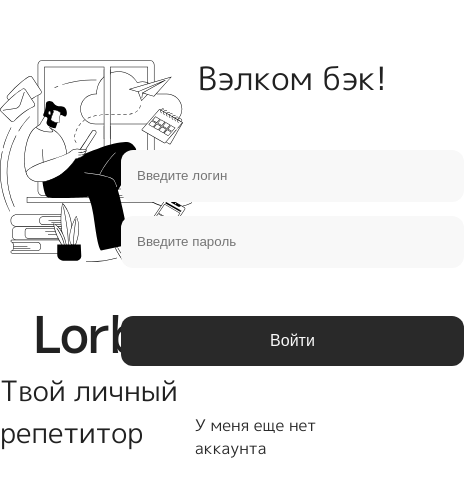
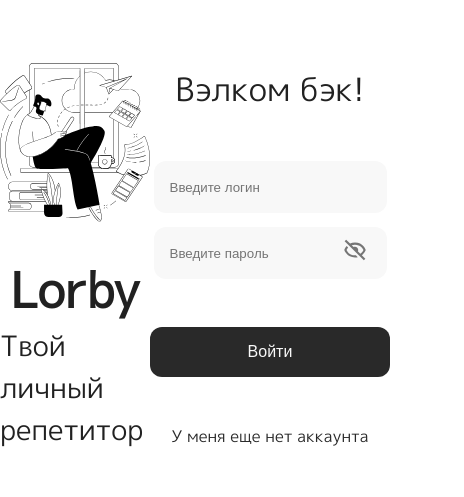
Before and after one commit to ainaziko/lorby, a React (Create React App) app: page / in a window 390 px wide. Shown: the part 165-662 px from the top of the page, 464 px wide, since content can reach past the window. Built offline with nearby package versions, Linux system fonts and the light colour scheme.

Commit message:
added dynamic eye icon to password input

```diff
--- a/src/components/forms/login/LoginForm.jsx
+++ b/src/components/forms/login/LoginForm.jsx
@@ -1,40 +1,69 @@
 import { useFormik } from "formik";
 import { Link } from "react-router-dom";
-import React from "react";
+import React, { useState } from "react";
 import { basicSchema } from "../../../schemas";
-import styles from './LoginForm.module.css'
+import styles from './LoginForm.module.css';
+import { ReactComponent as EyeIcon } from '../../../assets/iconEyeOn.svg'
+import { ReactComponent as EyeOffIcon } from '../../../assets/iconEyeOff.svg'
 
 const onSubmit = async (values, actions) => {
-    console.log(values)
-    console.log(actions)
+    console.log(values);
+    console.log(actions);
     await new Promise((resolve) => setTimeout(resolve, 1000));
     actions.resetForm();
 }
 
 const LoginForm = () => {
+    const [visible, setVisible] = useState(false);
 
-    const {values, isSubmitting,  handleChange, handleBlur, handleSubmit } = useFormik({
+    const { values, isSubmitting, handleChange, handleBlur, handleSubmit } = useFormik({
         initialValues: {
-             login: "",
-             password: ""
+            login: "",
+            password: ""
         },
         validationSchema: basicSchema,
         onSubmit
-    })
+    });
 
-    return(
+    const toggleVisibility = () => {
+        setVisible(!visible);
+    }
+
+    return (
         <form className={styles.loginForm} onSubmit={handleSubmit}>
             <p className={styles.greeting}>Вэлком бэк!</p>
             <div className={styles.inputs}>
-                <input className={styles.loginInput} id="login" value={values.login} placeholder="Введите логин" onChange={handleChange} onBlur={handleBlur}/>
-                <input className={styles.passwordInput} id="password" type="password" value={values.password} placeholder="Введите пароль" onChange={handleChange} onBlur={handleBlur}/>
+                <input
+                    className={styles.loginInput}
+                    id="login"
+                    name="login"
+                    value={values.login}
+                    placeholder="Введите логин"
+                    onChange={handleChange}
+                    onBlur={handleBlur}
+                />
+                <div className={styles.passwordInputContainer}>
+                    <input
+                        className={styles.passwordInput}
+                        id="password"
+                        name="password"
+                        type={visible ? "text" : "password"}
+                        value={values.password}
+                        placeholder="Введите пароль"
+                        onChange={handleChange}
+                        onBlur={handleBlur}
+                    />
+                    <span className={styles.toggleVisibilityIcon} onClick={toggleVisibility}>
+                        {visible ? <EyeIcon /> : <EyeOffIcon />}
+                    </span>
+                </div>
             </div>
             <button className={styles.loginBtn} disabled={isSubmitting} type="submit">Войти</button>
             <Link to="/register" className={styles.goToRegister}>
                 У меня еще нет аккаунта
             </Link>
         </form>
-    )
+    );
 }
 
 export default LoginForm;
--- a/src/components/forms/login/LoginForm.module.css
+++ b/src/components/forms/login/LoginForm.module.css
@@ -30,6 +30,24 @@
     background-color: #F8F8F8;
 }
 
+.passwordInputContainer {
+    position: relative;
+    display: flex;
+    align-items: center;
+}
+
+.passwordInput {
+    width: 100%;
+    padding-right: 2.5rem;
+}
+
+.toggleVisibilityIcon {
+    position: absolute;
+    right: 1rem;
+    cursor: pointer;
+    color: #212121;
+}
+
 .loginBtn {
     width: 343px;
     height: 50px;
@@ -46,3 +64,13 @@
     font-size: 16px;
     text-decoration: none;
 }
+
+@media (max-width: 768px) {
+    .loginForm {
+        width: 80%;
+    }
+
+    .loginInput, .passwordInput, .loginBtn {
+        width: 100%;
+    }
+}
```
Also changed, not shown: src/assets/iconEyeOff.svg (added), src/assets/iconEyeOn.svg (added).
